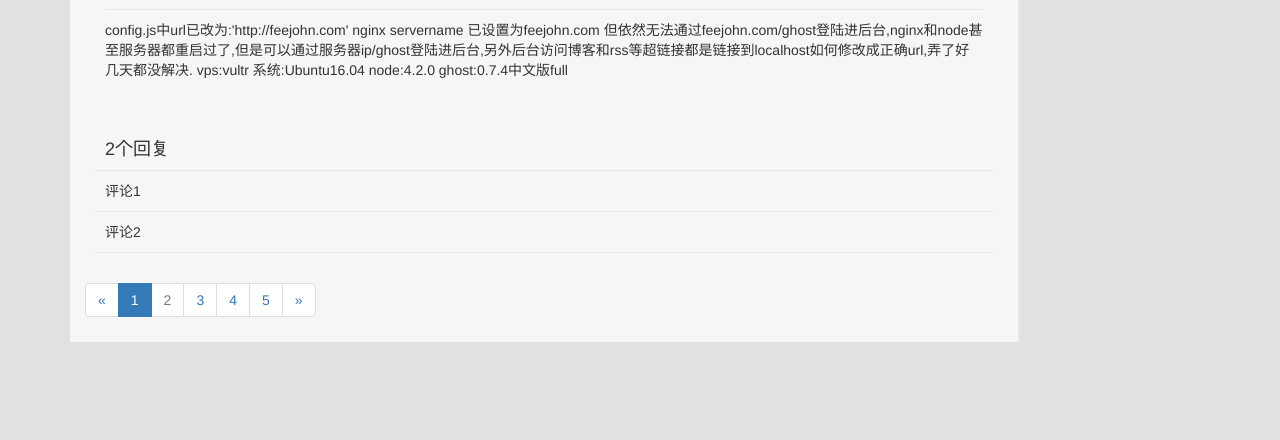
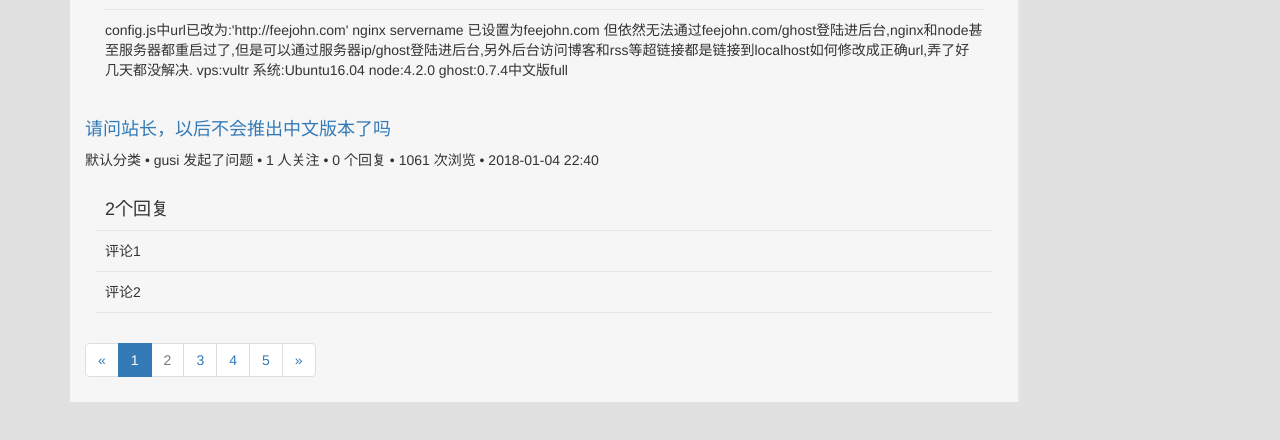
Before and after one commit to FeiPingWang/my_web, a plain HTML site: page bootstrap_layout.html in a window 1280 px wide. Shown: the part 192-632 px from the top of the page. Drawn offline with nearby package versions, Linux system fonts and the light colour scheme.

Commit message:
Update bootstrap_layout.html

```diff
--- a/bootstrap_layout.html
+++ b/bootstrap_layout.html
@@ -109,6 +109,18 @@
 							ghost:0.7.4中文版full
 					</div>
 				</div>
+				<div class="topic-list">
+					<div class="topic-cell">
+						<div class="topic-author-avater">
+						</div>
+						<div class="topic-content">
+							<h4><a href="#">请问站长，以后不会推出中文版本了吗</a></h4>
+							<p>
+								默认分类 • gusi 发起了问题 • 1 人关注 • 0 个回复 • 1061 次浏览 • 2018-01-04 22:40
+							</p>
+						</div>
+					</div>
+				</div>
 				<div class="reply">
 					<div class="reply-num">
 						<h4> 2个回复 </h4>
```
